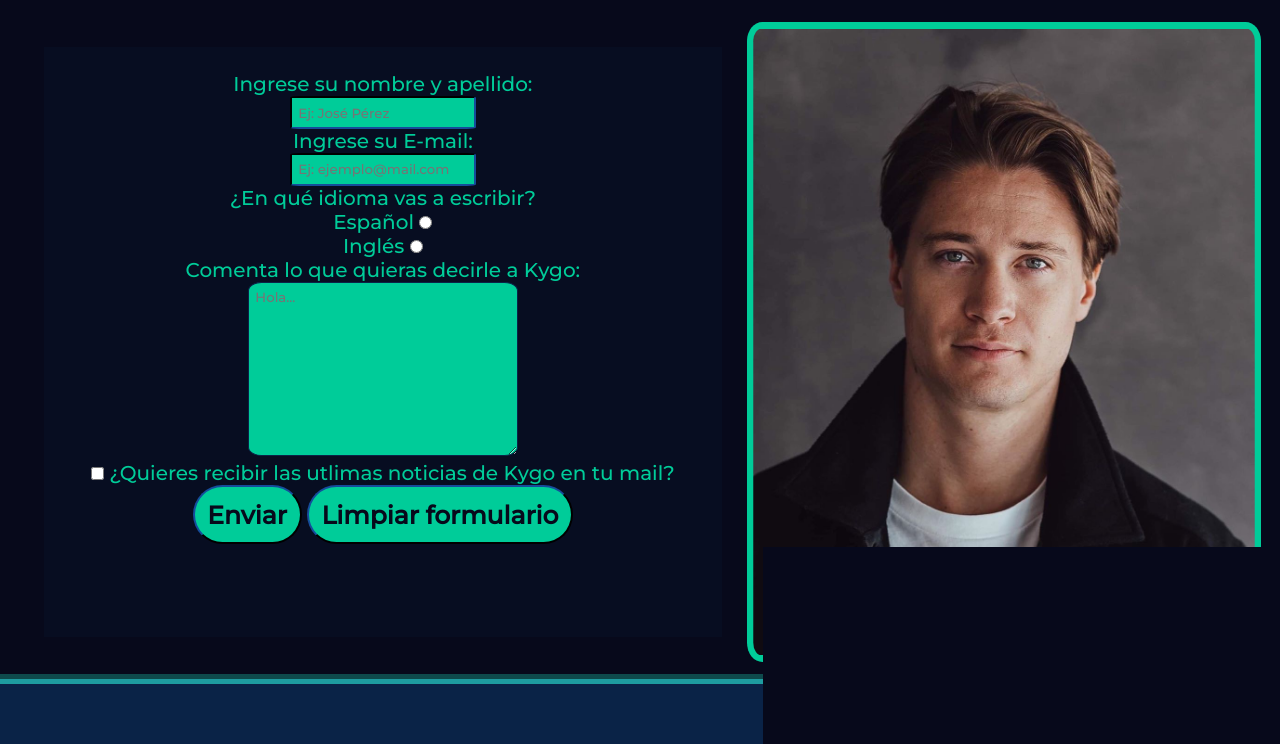
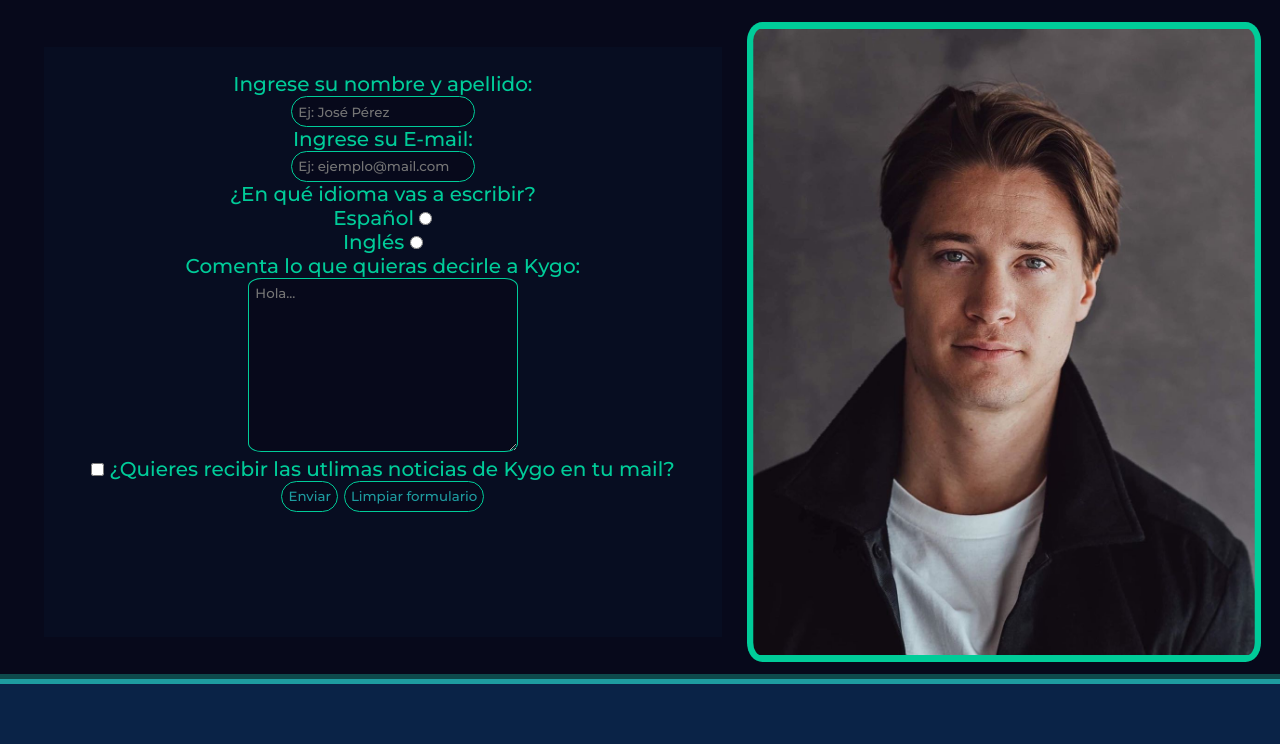
Before and after one commit to NicoMessina25/kygoRepository, a plain HTML site: page pages/contacto.html in a window 1280 px wide. Shown: the part 470-1214 px from the top of the page. Drawn offline with nearby package versions, Linux system fonts and the light colour scheme.

Commit message:
cambios en los inputs del formulario

```diff
--- a/css/style.css
+++ b/css/style.css
@@ -548,6 +548,16 @@
     background-color: #00CC99;
 }
 
+input, textarea{
+    color: #1E9CA0;
+    background-color: #07091B;
+    border: 1px solid #00CC99;
+}
+
+input {
+    border-radius: 73px 73px 73px 73px;
+}
+
 /* footer */
 footer {
     background-color: #0A2347;
--- a/pages/contacto.html
+++ b/pages/contacto.html
@@ -63,8 +63,8 @@
                         <label for="noticias">¿Quieres recibir las utlimas noticias de Kygo en tu mail?</label>
 
                     </div>
-                        <input type="submit" value="Enviar" class="link link--green">
-                        <input type="reset" value="Limpiar formulario" class="link link--green">
+                        <input type="submit" value="Enviar" class="">
+                        <input type="reset" value="Limpiar formulario" class="">
                 </form>
                 <img src="../img/kygoContacto.jpg" alt="Kygo" class="contc__img">
             </section>
```
